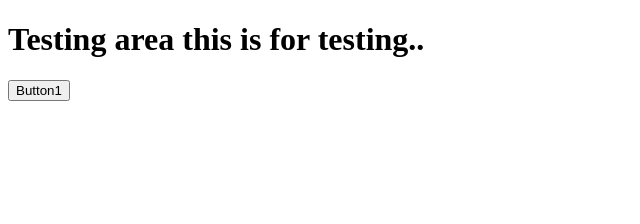
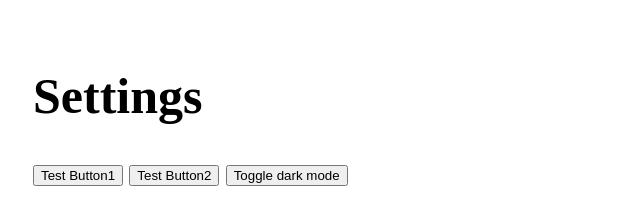
Before and after one commit to ACaracalCat/ACaracalCat.github.io, a plain HTML site: page page.html in a window 1280 px wide. Shown: the whole page, without its empty margins (0-640 px from the left). Drawn offline with Linux system fonts and the light colour scheme.

Commit message:
settings

```diff
--- a/page.html
+++ b/page.html
@@ -1,7 +1,28 @@
 <!DOCTYPE html>
 <html>
 <body>
-<h1>Testing area this is for testing..</h1>
-<button>Button1</button>
+<h1>Settings</h1>
+<button>Test Button1</button>
+<button>Test Button2</button>
+<button onclick="myFunction()">Toggle dark mode</button>
+<style>
+body {
+  padding: 25px;
+  background-color: white;
+  color: black;
+  font-size: 25px;
+}
+
+.dark-mode {
+  background-color: black;
+  color: white;
+}
+</style>
+<script>
+function myFunction() {
+   var element = document.body;
+   element.classList.toggle("dark-mode");
+}
+</script>
 </body>
 </html>
```
Also changed, not shown: index.html (+6 -3 lines).
